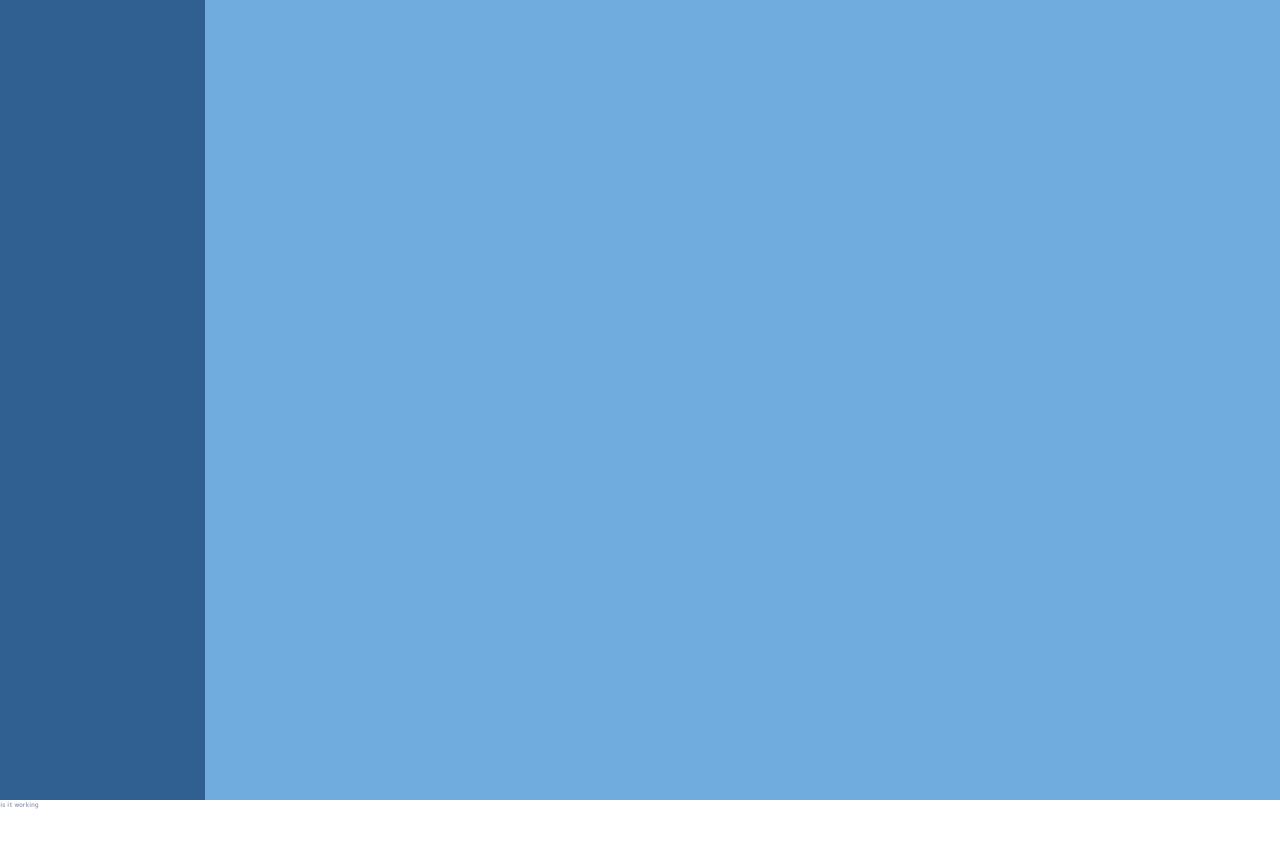
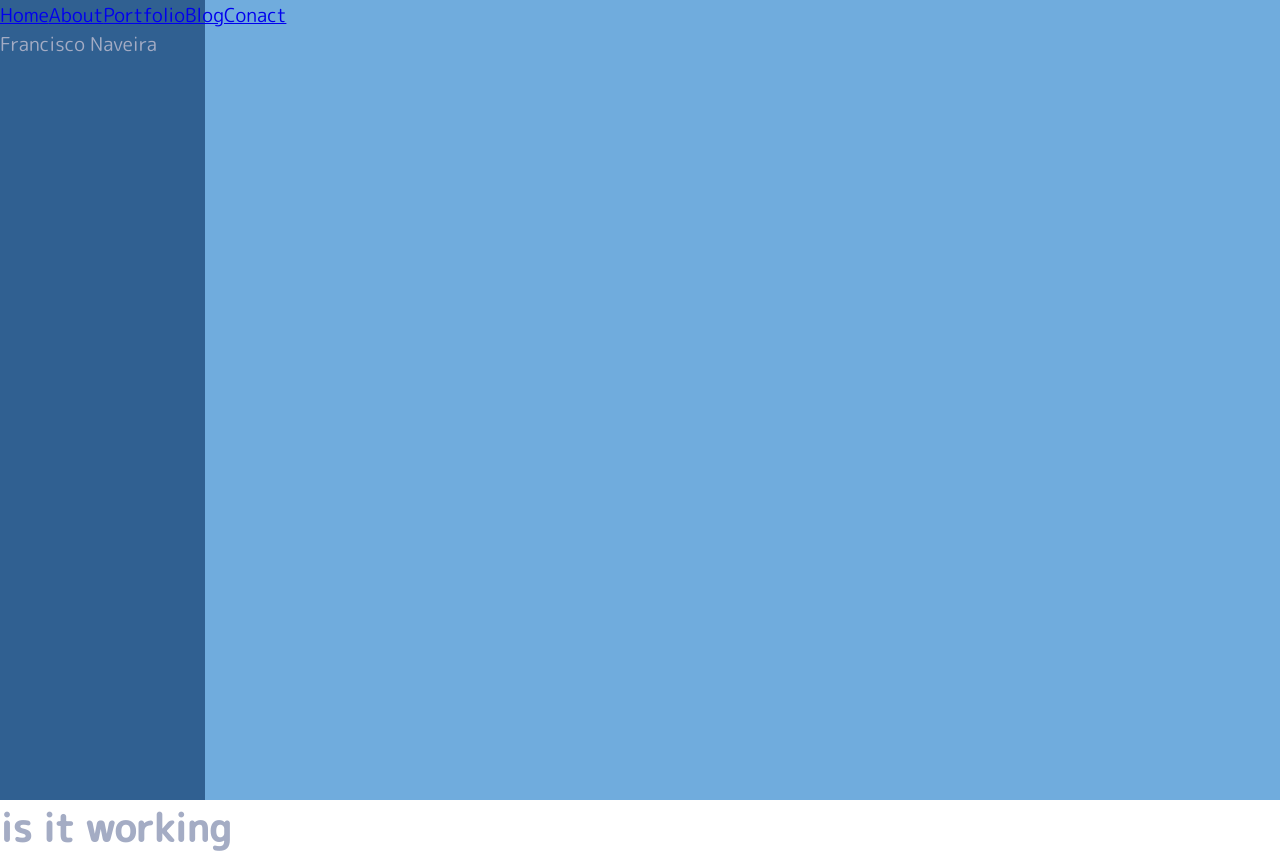
Before and after one commit to FranciscoNav/francisco-portfolio, a React (Create React App) app: page /about in a window 1280 px wide. Before the commit the page ends 810 px from the top, so only its background shows below. Built offline with nearby package versions, Linux system fonts and the light colour scheme.

Commit message:
added navbar component. Added profile picture.

```diff
--- a/package.json
+++ b/package.json
@@ -12,6 +12,7 @@
     "@testing-library/user-event": "^12.8.3",
     "react": "^17.0.2",
     "react-dom": "^17.0.2",
+    "react-router-dom": "^5.3.0",
     "react-scripts": "4.0.3",
     "sass": "^1.42.1",
     "web-vitals": "^1.1.2"
--- a/src/App.js
+++ b/src/App.js
@@ -1,11 +1,14 @@
 import './App.scss';
-
+import './components/NavBar';
+import NavBar from './components/NavBar';
 
 function App() {
 
   return (
     <div className="App">
-      <div className="side-bar"></div>
+      <div className="side-bar">
+        <NavBar></NavBar>
+      </div>
       <div className="main-content"></div>
       <h1>is it working</h1>
     </div>
--- a/src/App.scss
+++ b/src/App.scss
@@ -9,5 +9,5 @@
 body{
     color: #a4acc4;
     font-family: 'M PLUS Rounded 1c', sans-serif;
-    font-size: .2rem;
+    font-size: 1.2rem;
 }
--- /dev/null
+++ b/src/components/NavBar.js
@@ -0,0 +1,31 @@
+import React from 'react';
+import CiscoPic from '../img/CiscoPic.jpg';
+import {NavLink, link} from "react-router-dom";
+
+function NavBar() {
+
+
+    return (
+        <div className="NavBar">
+            <div className="profilePic">
+                {/* <img  src={CiscoPic} alt='' /> */}
+            </div>
+            <nav className="nav">
+                <ul className="Nav-iteams">
+                    <li className="Nav-iteams">
+                        <NavLink to='/' activeClassName='activeNav'>Home</NavLink>
+                        <NavLink to='/about' activeClassName='activeNav'>About</NavLink>
+                        <NavLink to='/portfolio' activeClassName='activeNav'>Portfolio</NavLink>
+                        <NavLink to='/blogs' activeClassName='activeNav'>Blog</NavLink>
+                        <NavLink to='/contact' activeClassName='activeNav'>Conact</NavLink>
+                    </li>
+                </ul>
+            </nav>
+            <footer className="footer">
+                <p>Francisco Naveira</p>
+            </footer>
+        </div>
+    )
+}
+
+export default NavBar
--- a/src/index.js
+++ b/src/index.js
@@ -1,10 +1,13 @@
 import React from 'react';
 import ReactDOM from 'react-dom';
 import App from './App';
+import {BrowserRouter} from 'react-router-dom';
 
 ReactDOM.render(
   <React.StrictMode>
-    <App />
+    <BrowserRouter>
+      <App/>
+    </BrowserRouter>
   </React.StrictMode>,
   document.getElementById('root')
 );
```
Also changed, not shown: src/img/CiscoPic.jpg (added), 1 other file (tests, documents, lock files or other folders).
